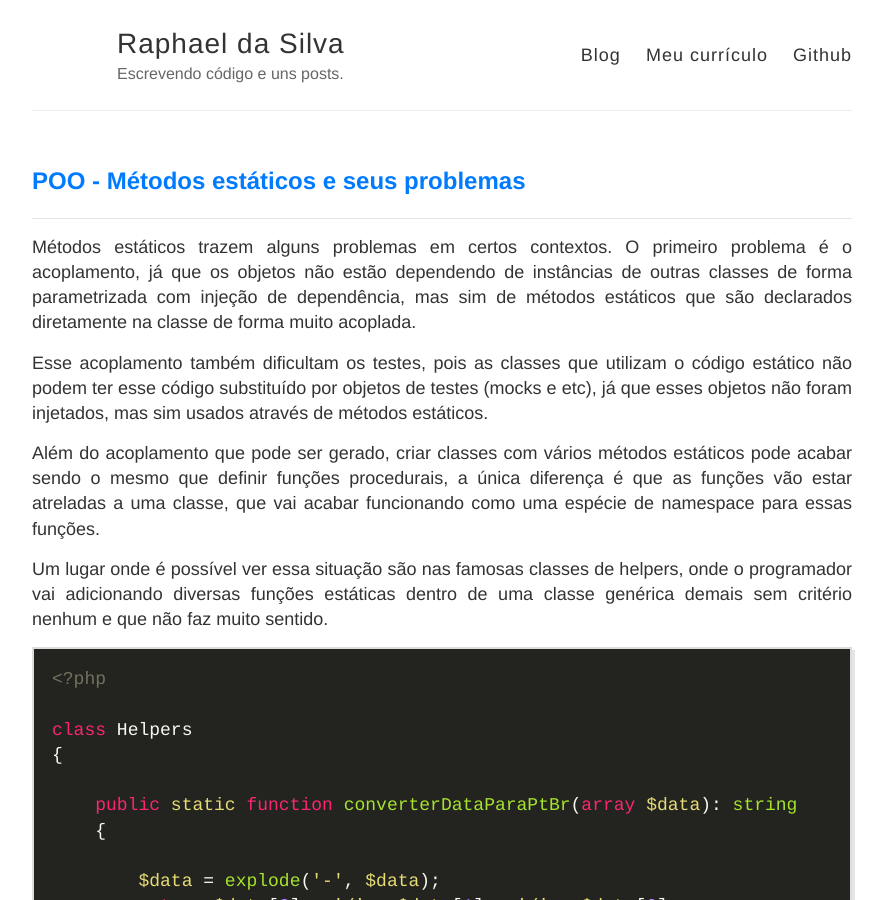
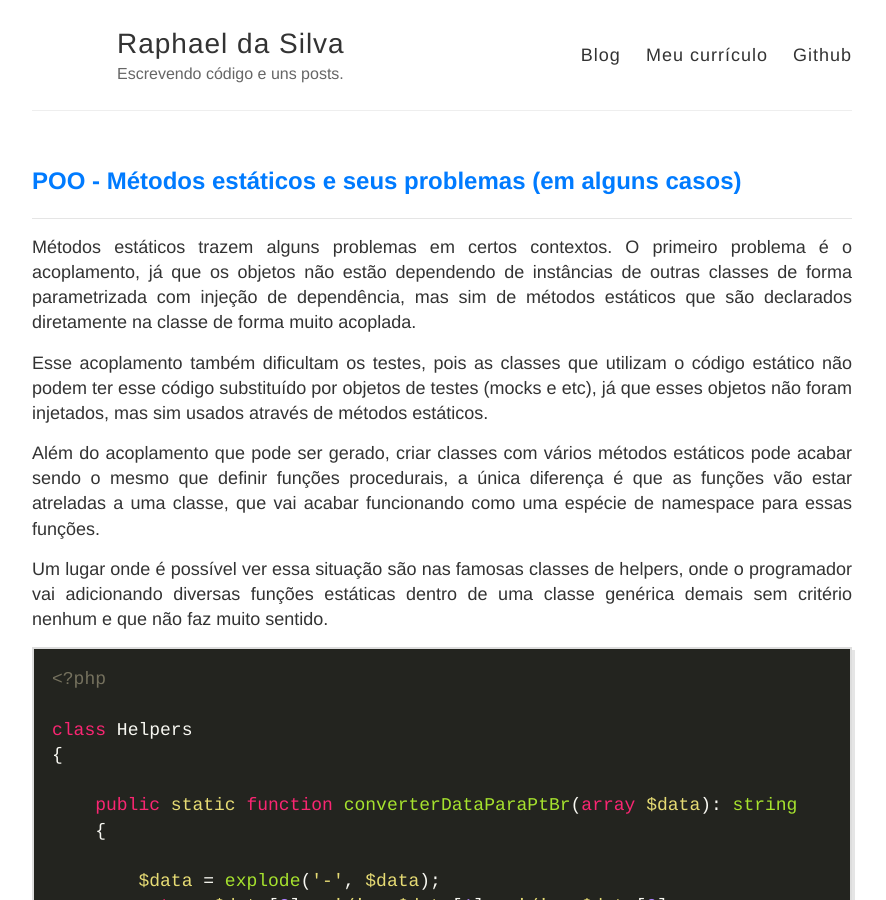
Before and after one commit to raphael-da-silva/raphael-da-silva.github.io, a Jekyll site: the page built from _posts/2020-06-10-metodos-estaticos.md, in a window 1280 px wide and 900 px high. Shown: the whole window, without its empty margins (198-1084 px from the left). Built offline with Jekyll 4.4.1, drawn with Linux system fonts in a browser that asks for light colours; nearby versions of some CDN libraries.

Commit message:
Atualização

```diff
--- a/_posts/2020-06-10-metodos-estaticos.md
+++ b/_posts/2020-06-10-metodos-estaticos.md
@@ -1,6 +1,6 @@
 ---
 layout: post
-title: POO - Métodos estáticos e seus problemas
+title: POO - Métodos estáticos e seus problemas (em alguns casos)
 ---
 
 Métodos estáticos trazem alguns problemas em certos contextos. O primeiro problema é o acoplamento,  já que os objetos não estão dependendo de instâncias de outras classes de forma parametrizada com injeção de dependência, mas sim de métodos estáticos que são declarados diretamente na classe de forma muito acoplada.
```
